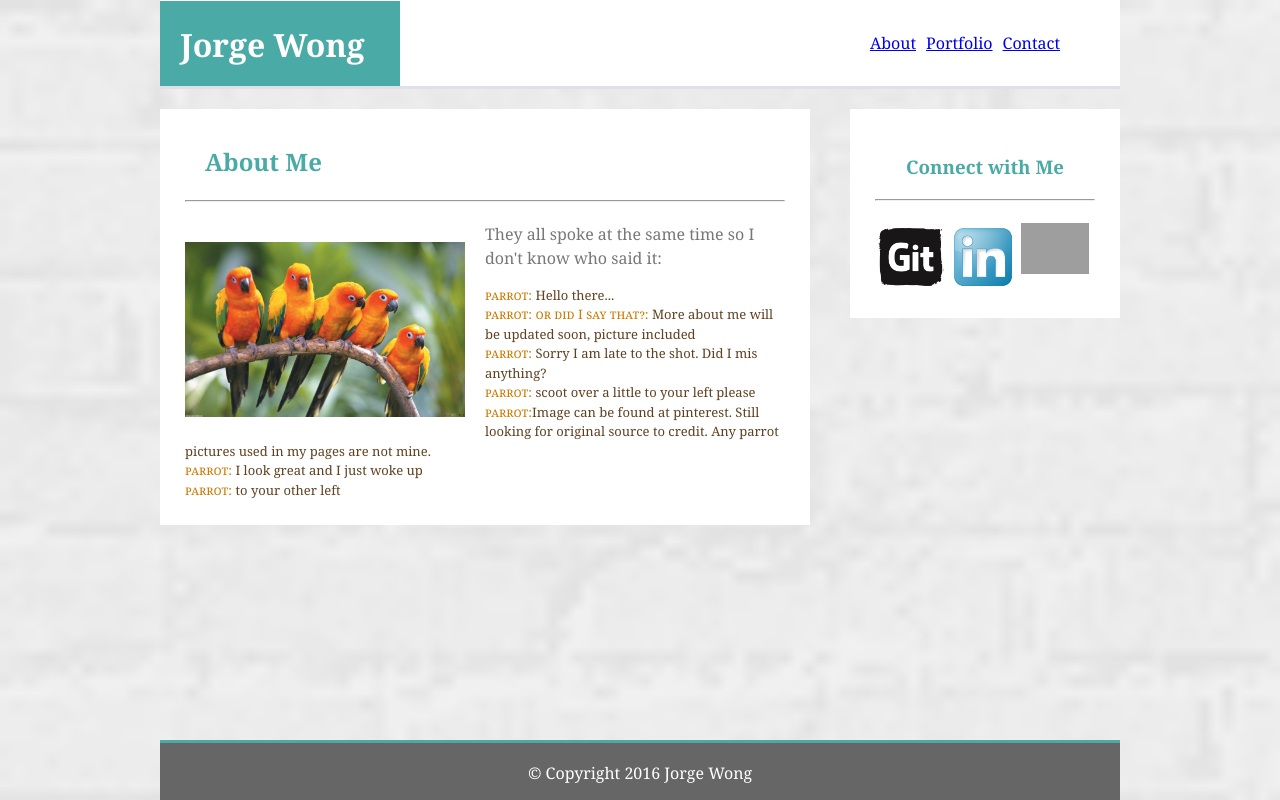
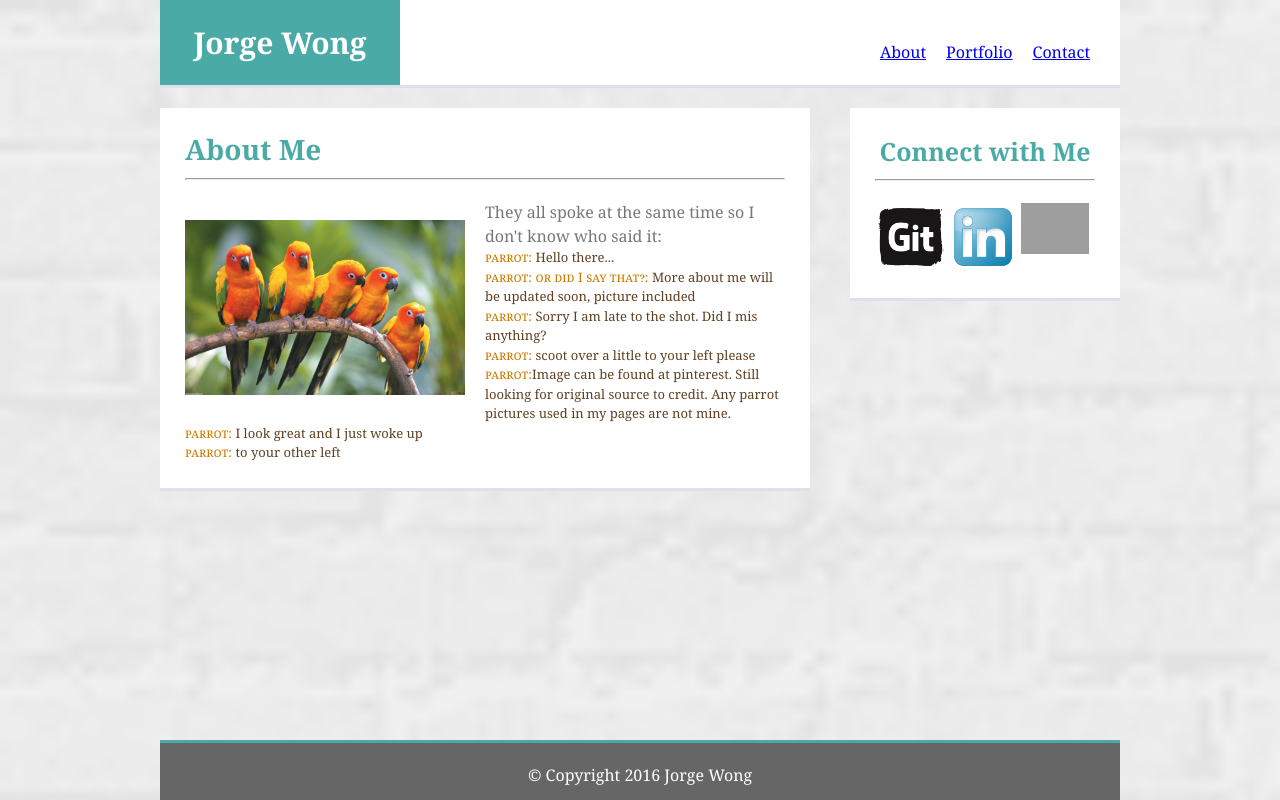
Before and after one commit to jwongcgh/Basic-Portfolio, a PHP site: page / in a window 1280 px wide. Run offline with PHP 8.4, Linux system fonts and the light colour scheme; grey boxes are pictures that could not be loaded.

Commit message:
reset functional

```diff
--- a/assets/css/style.css
+++ b/assets/css/style.css
@@ -24,32 +24,76 @@ header {
   background-color: #ffffff;
   border-color: #cccccc;
   overflow: hidden;
-  margin: -20px 0 20px 0;
+  margin: 0px 0 20px 0;
   border-bottom: #e0e0eb 3px solid;
   }
 
 #h1Me {
   float: left;
   width: 650px;
-/*  width: 70%; */
-  margin-bottom: -25px;
+  }
+
+h1 {
+  background-color: #4aaaa5;
+  color: white;
+  font-size: 30px;
+  font-weight: bold;
+  width: 240px;
+  padding: 20px 25px 20px 25px;
+  text-align: center;
   }
 
 #nav {
   float: left;
   width: 270px;
-/*  width: 30%; */
-  margin: 30px 0 0 0;
+  margin: 30px 0 0 40px;
   text-align: center;
-  }
-
-hr {
- margin-bottom: 20px;
   }
 
 li {
   display: inline-block;
-  padding: 5px;
+  padding: 10px;
+  }
+
+/* section */
+
+.mainSection {
+  width: 650px;
+  background-color: #ffffff;
+  float: left;
+  padding: 0 25px 25px 25px;
+  margin: 0 0 80px 0;
+  border-bottom: #e0e0eb 3px solid;
+  }
+
+.contactInfo {
+  float: left;
+  width: 270px;
+  margin: 0 0 20px 40px;
+  background-color: #ffffff;
+  padding: 25px;
+  text-align: center;
+  border-bottom: #e0e0eb 3px solid;
+  }
+
+h2 {
+  font-size: 28px;
+  font-weight: bold;
+  color: #4aaaa5;
+  padding: 20px 20px 0 0;
+  }
+
+ h3 {
+  font-size: 25px;
+  font-weight: bold;
+  color: #4aaaa5;
+  }
+
+img {
+  float: left;
+  font-size: 0;
+  width: 300px;
+  padding: 20px 20px 20px 0;
   }
 
 #links {
@@ -57,33 +101,8 @@ li {
   clear: both;
   }
 
-h1 {
-  background-color: #4aaaa5;
-  color: white;
-  }
-
-h2, h3 {
-  color: #4aaaa5;
-  }
-
-.mainSection {
-  width: 650px;
-/*  width: 67.7%;  */
-  background-color: #ffffff;
-  border-color: #dddddd;
-  float: left;
-  padding: 0 25px 25px 25px;
-  margin: 0 0 90px 0;
-  }
-
-.contactInfo {
-  float: left;
-  width: 270px;
-/*  width: 28.1%;  */
-  margin: 0 0 20px 40px;
-  background-color: #ffffff;
-  padding: 25px;
-  text-align: center;
+hr {
+ margin-bottom: 20px;
   }
 
 footer {
@@ -92,49 +111,22 @@ footer {
   color: white;
   text-align: center;
   border-top: solid #4aaaa5 3px;
-  padding: 2px;
+  padding: 20px;
   width: 960px;		   /* fixes with to cover document width ??? */
   position: absolute;  /* for sticky footnote */
   height: 60px;		   /* look at body for margin to match footnote height */
   bottom: 0;		   /* bottom of page */
   }
 
-#Me {
-  width: 240px;
-/* width: 40%;  */
-  padding: 20px 20px 20px 20px;
-  }
-
-#aboutMe {
-  width: 240px;
-  padding: 15px 20px 0 20px;
-  background-color: #ffffff;
-  color: #4aaaa5;
-  }
-
-img {
-  float: left;
-  display: inline;
-  font-size: 0;
-  width: 300px;
-  padding: 20px 20px 20px 0;
-  }
-
 .icons {
   padding: 0;
   width: 68px;
-  height: auto;
   margin: 2px;
-  }
-
-.dial {
-  margin: 0;
   }
 
 #chatter {
   font-size: small;
   color: #604020;
-  margin: 0.1;
   }
 
 .voice {
@@ -142,7 +134,7 @@ img {
   color: #cc7a00;
   }
 
-/* in the mean time contacts page only */
+/* contacts page only */
 
 textarea {
   width: 100%;
@@ -156,7 +148,6 @@ input {
   width: 100%;
   margin: 0 0 10px 0;
   border: 1px solid #e6e6e6;
-  resize: none;
   padding: 8px;
   }
 
@@ -169,7 +160,7 @@ button {
   border-radius: 2px;
   }
 
-/* in the mean time portfolio page only */
+/* portfolio page only */
 
 .col-left {
   float: left;
@@ -188,17 +179,12 @@ button {
   }
 
 .proj-img {
-  display: flex;
-  justify-content: center;
   margin: -20px 0 0 0;
-  border: 0;
   }
 
 .proj-label {
   position: absolute;
   bottom: 10px;
-  z-index: 2;
-  margin: 0;
   width: 100%;
   background-color: #4aaaa5;
   color: white;
--- a/contact.html
+++ b/contact.html
@@ -3,14 +3,14 @@
 <head>
   <meta charset="utf-8">
   <title>Contact Info</title>
-<!--   <link rel="stylesheet" type="text/css" href="assets/css/reset.css"> -->
+  <link rel="stylesheet" type="text/css" href="assets/css/reset.css">
 <!-- reset style sheet messes up with other styling -->
   <link rel="stylesheet" type="text/css" href="assets/css/style.css">
 </head>
 <body>
 <header>
   <div id="h1Me">
-    <h1 id="Me">Jorge Wong</h1>
+    <h1>Jorge Wong</h1>
   </div>
   <nav id="nav">
     <ul>
@@ -22,7 +22,7 @@
 </header>
 <div id="section">
   <section class="mainSection">
-    <h1 id="aboutMe">Contact</h1>
+    <h2>Contact</h2>
     <hr>
 
     <form action="#" method="post">
--- a/index.html
+++ b/index.html
@@ -3,15 +3,14 @@
 <head>
   <meta charset="utf-8">
   <title>My Profile</title>
-<!--   <link rel="stylesheet" type="text/css" href="assets/css/reset.css"> -->
-<!-- reset style sheet messes up with other styling -->
+  <link rel="stylesheet" type="text/css" href="assets/css/reset.css">
   <link rel="stylesheet" type="text/css" href="assets/css/style.css">
 
 </head>
 <body>
 <header>
   <div id="h1Me">
-    <h1 id="Me">Jorge Wong</h1>
+    <h1>Jorge Wong</h1>
   </div>
   <nav id="nav">
     <ul>
@@ -23,18 +22,18 @@
 </header>
 <div id="section">
   <section class="mainSection">
-    <h1 id="aboutMe">About Me</h1>
+    <h2>About Me</h2>
     <hr>
     <img src="assets/images/parrots-5.jpg" alt="not my picture, yet, 5 parrots instead" />
     <p>They all spoke at the same time so I don't know who said it:</p>
 	<div id="chatter">
-	  <p class="dial"><span class="voice">parrot:</span> Hello there...</p>
-	  <p class="dial"><span class="voice">parrot: or did I say that?:</span> More about me will be updated soon, picture included</p>
-	  <p class="dial"><span class="voice">parrot:</span> Sorry I am late to the shot. Did I mis anything?</p>
-	  <p class="dial"><span class="voice">parrot:</span> scoot over a little to your left please</p>
-	  <p class="dial"><span class="voice">parrot:</span>Image can be found at pinterest. Still looking for original source to credit. Any parrot pictures used in my pages are not mine.</p>
-	  <p class="dial"><span class="voice">parrot:</span> I look great and I just woke up</p>
-	  <p class="dial"><span class="voice">parrot:</span> to your other left</p>
+	  <p><span class="voice">parrot:</span> Hello there...</p>
+	  <p><span class="voice">parrot: or did I say that?:</span> More about me will be updated soon, picture included</p>
+	  <p><span class="voice">parrot:</span> Sorry I am late to the shot. Did I mis anything?</p>
+	  <p><span class="voice">parrot:</span> scoot over a little to your left please</p>
+	  <p><span class="voice">parrot:</span>Image can be found at pinterest. Still looking for original source to credit. Any parrot pictures used in my pages are not mine.</p>
+	  <p><span class="voice">parrot:</span> I look great and I just woke up</p>
+	  <p><span class="voice">parrot:</span> to your other left</p>
     </div>
   </section>
   <aside class="contactInfo">
```
Also changed, not shown: portfolio.html (+3 -4 lines).
